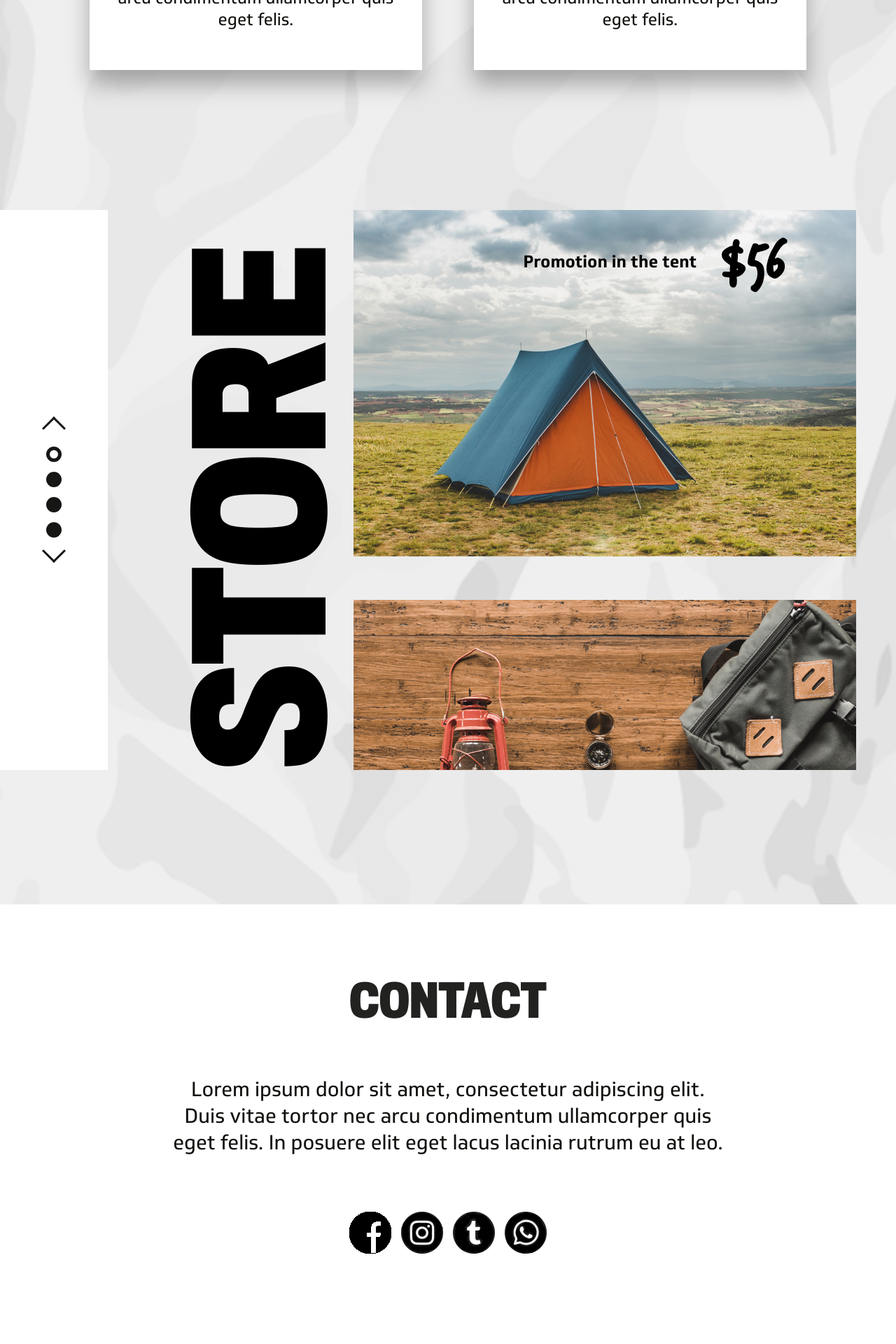
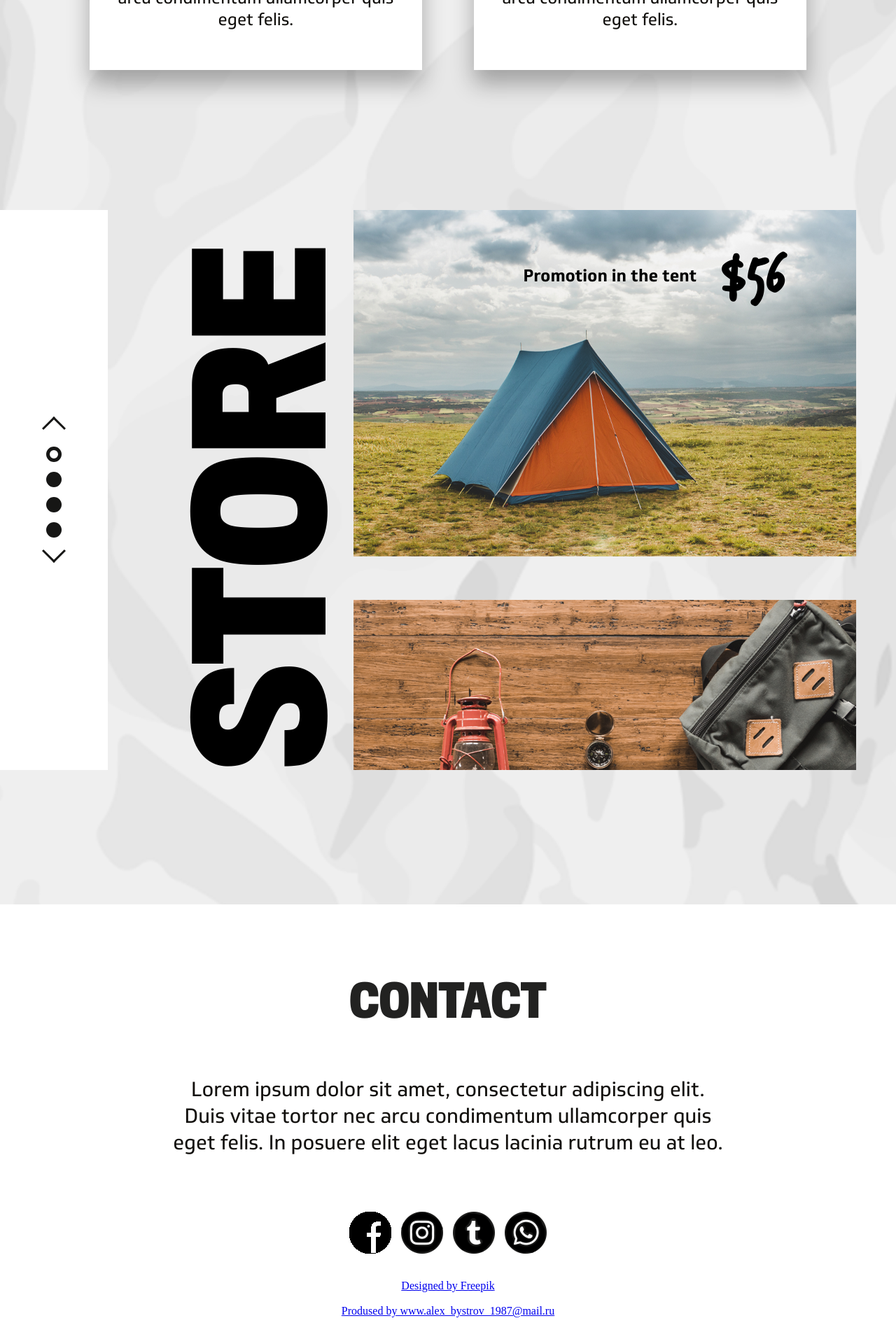
Before and after one commit to alex1987bystrov/hiking-store-react, a React (Create React App) app: page / in a window 1280 px wide. Shown: the part 3840-5760 px from the top of the page at 70% size. Built offline with nearby package versions, Linux system fonts and the light colour scheme.

Commit message:
addув links

```diff
--- a/src/App.css
+++ b/src/App.css
@@ -338,6 +338,7 @@ p {
 }
 .store-content :nth-child(even) {
   h3 {
+    min-width: 35%;
     top: auto;
     bottom: 2%;
     color: white;
@@ -354,7 +355,7 @@ p {
     align-items: center;
     justify-content: space-between;
     position: absolute;
-    top: 4%;
+    top: 8%;
     left: 36%;
   }
   span {
@@ -392,6 +393,11 @@ p {
   position: absolute;
   z-index: 1;
   top: 67%;
+}
+.designed {
+  position: absolute;
+  text-align: center;
+  bottom: 10%;
 }
 /*BURGER*/
 /* .burger{
--- a/src/components/Contact.jsx
+++ b/src/components/Contact.jsx
@@ -22,6 +22,12 @@ export default function Contact(){
                      <img src="icons/whatsapp.png" alt="icon"></img>
                 </a>
             </div>
+            <div className="designed">
+                <a href="http://www.freepik.com">Designed by Freepik</a>
+                <br/>
+                <br/>
+                <a href="https://www.alex_bystrov_1987@mail.ru">Prodused by www.alex_bystrov_1987@mail.ru</a>
+            </div>
         </div>
     );
 }
```
